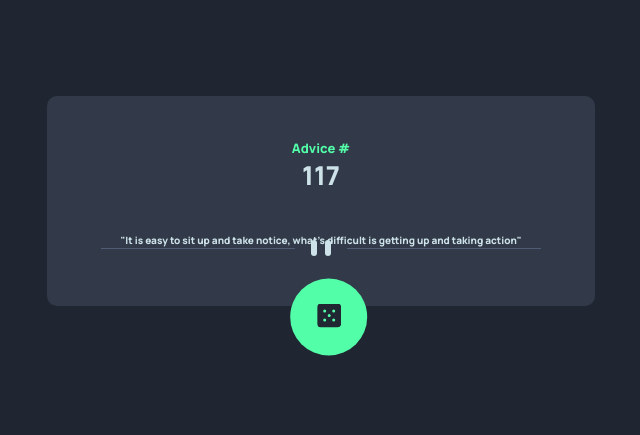
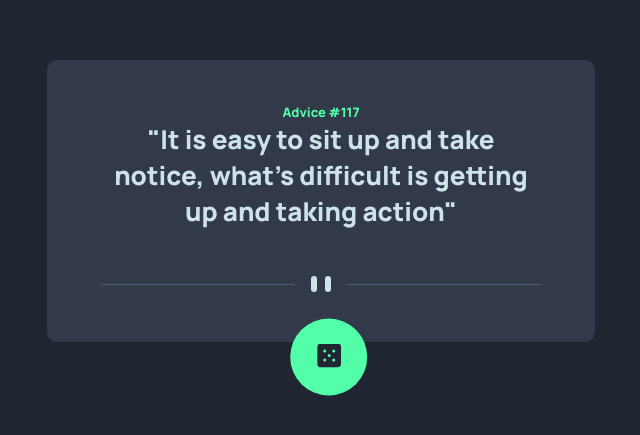
Before and after one commit to GSAshish/advice-generator, a plain HTML site: page index.html in a window 1280 px wide. Shown: the part 199-634 px from the top of the page, without its empty margins (319-959 px from the left). Drawn offline with Linux system fonts and the light colour scheme; no server answers.

Commit message:
updating changes in index.html

```diff
--- a/index.html
+++ b/index.html
@@ -19,11 +19,12 @@
 <body>
   <div class="card">
     <h1 class="card-heading">
-      Advice #<span class="card-id" id="adviceId"></span>
+      Advice #<span class="card-id" id="adviceId">117</span>
     </h1>
-    <p class="card-text" id="adviceText">117</p>
-    <div class="text-divider-img">"It is easy to sit up and take notice, what's difficult is getting up and taking
-      action"</div>
+    <p class="card-text" id="adviceText">"It is easy to sit up and take notice, what's difficult is getting up and
+      taking
+      action"</p>
+    <div class="text-divider-img"></div>
     <button class="btn" id="change"><img src="./images/icon-dice.svg" alt=""></button>
   </div>
 
```
